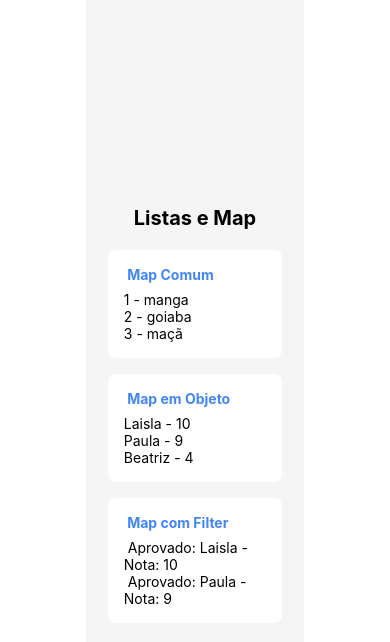
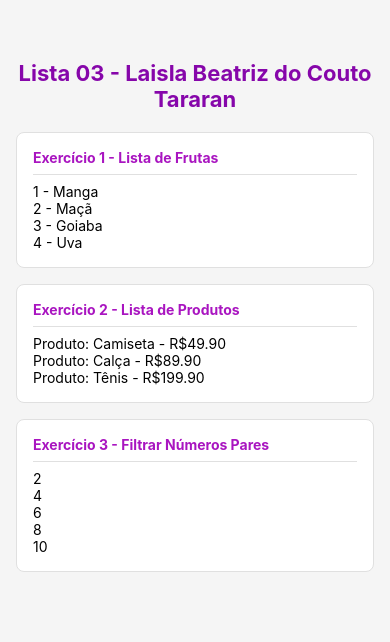
Before and after one commit to laisla-tararan/first-app, a React Native app: screen / in a window 390 px wide. Shown: the top 642 px of the page. Built offline with nearby package versions, Linux system fonts and the light colour scheme.

Commit message:
exercicios aula 02/03

```diff
--- a/src/App.js
+++ b/src/App.js
@@ -1,11 +1,13 @@
 import { StatusBar } from 'expo-status-bar';
 import { StyleSheet, Text, View } from 'react-native';
-import Exemplo04 from './jsx_examples/exemplo-04-listas';
+import Lista01 from './exercicios/lista01';
+import Lista02 from './exercicios/lista02';
+import Lista03 from './exercicios/lista03';
 
 export default function App() {
   return (
     <View style={styles.container}>
-      <Exemplo04 />
+      <Lista03/>
     </View>
   );
 }
--- /dev/null
+++ b/src/exercicios/lista01.js
@@ -0,0 +1,80 @@
+import { View, Text, ScrollView, StyleSheet } from "react-native";
+
+export default function Lista01() {
+    /** Para o ex.2 */
+    const linguagem = 'JavaScript';
+    const ano = 2025;
+
+    /** Para o ex.3 */
+    const preco = 49.9;
+    function formatarPreco(preco) {
+        return `Este preço corresponde a R$${preco.toFixed(2)}`
+    }
+
+    return (
+        <ScrollView style={styles.container}>
+            <Text style={styles.titulo}>
+                Lista 01 - Laisla Beatriz do Couto Tararan
+            </Text>
+
+            <View style={styles.card}>
+                <Text style={styles.label}>
+                Exercício 1 - View com Text
+                </Text>
+                <Text style={styles.texto}> Olá </Text>
+                <Text style={styles.texto}> Mundo </Text>
+            </View>
+            <View style={styles.card}>
+                <Text style={styles.label}>
+                Exercício 2 — Variáveis no JSX
+                </Text>
+                <Text style={styles.texto}> Linguagem: {linguagem} </Text>
+                <Text style={styles.texto}> Ano: {ano} </Text>
+            </View>
+            <View style={styles.card}>
+                <Text style={styles.label}>
+                Exercício 3 — Função no JSX
+                </Text>
+                <Text style={styles.texto}> {formatarPreco(preco)} </Text>
+            </View>
+        </ScrollView>
+    );
+}
+
+const styles = StyleSheet.create({
+    container: {
+        flex: 1,
+        backgroundColor: "#F5F5F5",
+        paddingTop: 60,
+    },
+    titulo: {
+        fontSize: 22,
+        fontWeight: "bold",
+        textAlign: "center",
+        marginBottom: 20,
+        color: "#8606aa",
+    },
+    card: {
+        backgroundColor: "#FFF",
+        marginHorizontal: 16,
+        marginBottom: 16,
+        padding: 16,
+        borderRadius: 8,
+        borderWidth: 1,
+        borderColor: "#E0E0E0",
+    },
+    label: {
+        fontSize: 14,
+        fontWeight: "bold",
+        color: "#a915c0",
+        marginBottom: 8,
+        borderBottomWidth: 1,
+        borderBottomColor: "#E0E0E0",
+        paddingBottom: 8,
+    },
+    texto: {
+        fontSize: 14,
+        color: "#424242",
+        lineHeight: 22,
+    },
+});
--- /dev/null
+++ b/src/exercicios/lista02.js
@@ -0,0 +1,89 @@
+import { View, Text, ScrollView, StyleSheet } from "react-native";
+
+export default function Lista02() {
+    /** Para o ex.1 */
+    const loja_aberta = true;
+
+    /** Para o ex.2 */
+    const tem_promocao = true;
+
+    /** Para o ex.3 */
+    const nota = 6;
+    function validarNota(nota){
+        if(nota >= 7) {
+            return <Text style={{color: 'green'}}> Aprovado </Text>
+        } else if ((nota >= 5) && (nota < 7)){
+            return <Text style={{color: 'yellow'}}> Recuperação</Text>
+        } else {
+            return <Text style={{color: 'red'}}> Reprovado </Text>
+        };
+    }
+
+    return (
+        <ScrollView style={styles.container}>
+            <Text style={styles.titulo}>
+                Lista 02 - Laisla Beatriz do Couto Tararan
+            </Text>
+
+            <View style={styles.card}>
+                <Text style={styles.label}>
+                    Exercício 1 - Operador Ternário
+                </Text>
+                <Text style={styles.texto}>
+                    Status: {loja_aberta ? 'Aberto' : 'Fechado'}
+                </Text>
+            </View>
+            <View style={styles.card}>
+                <Text style={styles.label}>
+                    Exercício 2- Operador &&
+                </Text>
+                {tem_promocao &&
+                    <Text style={styles.texto}> Promoção ativa! Aproveite os descontos. </Text>}
+            </View>
+            <View style={styles.card}>
+                <Text style={styles.label}>
+                    Exercício 3 - Condicional com Múltiplas Condições
+                </Text>
+                {validarNota(nota)}
+            </View>
+        </ScrollView>
+    );
+}
+
+const styles = StyleSheet.create({
+    container: {
+        flex: 1,
+        backgroundColor: "#F5F5F5",
+        paddingTop: 60,
+    },
+    titulo: {
+        fontSize: 22,
+        fontWeight: "bold",
+        textAlign: "center",
+        marginBottom: 20,
+        color: "#8606aa",
+    },
+    card: {
+        backgroundColor: "#FFF",
+        marginHorizontal: 16,
+        marginBottom: 16,
+        padding: 16,
+        borderRadius: 8,
+        borderWidth: 1,
+        borderColor: "#E0E0E0",
+    },
+    label: {
+        fontSize: 14,
+        fontWeight: "bold",
+        color: "#a915c0",
+        marginBottom: 8,
+        borderBottomWidth: 1,
+        borderBottomColor: "#E0E0E0",
+        paddingBottom: 8,
+    },
+    texto: {
+        fontSize: 14,
+        color: "#424242",
+        lineHeight: 22,
+    },
+});
--- /dev/null
+++ b/src/exercicios/lista03.js
@@ -0,0 +1,93 @@
+import { View, Text, ScrollView, StyleSheet } from "react-native";
+
+export default function Lista03() {
+    /** Para o ex.1  */
+    const frutas = ['Manga', 'Maçã', 'Goiaba', 'Uva']
+
+    /** Para o ex. 2 */
+    const produtos = [
+        {id: 1, nome: 'Camiseta', preco: 49.90},
+        {id: 2, nome: 'Calça', preco: 89.90},
+        {id: 3, nome: 'Tênis', preco: 199.90}
+    ]
+
+    /** Para o ex.3 */
+    const numeros = [1, 2, 3, 4, 5, 6, 7, 8, 9, 10]
+
+    return (
+        <ScrollView style={styles.container}>
+            <Text style={styles.titulo}>
+                Lista 03 - Laisla Beatriz do Couto Tararan
+            </Text>
+
+            <View style={styles.card}>
+                <Text style={styles.label}>
+                    Exercício 1 - Lista de Frutas
+                </Text>
+                {frutas.map((fruta, index) => (
+                    <Text key={index}>
+                        {index + 1} - {fruta}
+                    </Text>
+                ))}
+            </View>
+            <View style={styles.card}>
+                <Text style={styles.label}>
+                    Exercício 2 - Lista de Produtos
+                </Text>
+                {produtos.map((produto) => (
+                    <Text key={produto.id}>
+                        Produto: {produto.nome} - R${produto.preco.toFixed(2)}
+                    </Text>
+                ))}
+            </View>
+            <View style={styles.card}>
+                <Text style={styles.label}>
+                    Exercício 3 - Filtrar Números Pares
+                </Text>
+                {numeros.filter((numero) => numero % 2 === 0).map((numero) => (
+                    <Text key={numero}>
+                        {numero}
+                    </Text>
+                ))}
+            </View>
+        </ScrollView>
+    );
+}
+
+const styles = StyleSheet.create({
+    container: {
+        flex: 1,
+        backgroundColor: "#F5F5F5",
+        paddingTop: 60,
+    },
+    titulo: {
+        fontSize: 22,
+        fontWeight: "bold",
+        textAlign: "center",
+        marginBottom: 20,
+        color: "#8606aa",
+    },
+    card: {
+        backgroundColor: "#FFF",
+        marginHorizontal: 16,
+        marginBottom: 16,
+        padding: 16,
+        borderRadius: 8,
+        borderWidth: 1,
+        borderColor: "#E0E0E0",
+    },
+    label: {
+        fontSize: 14,
+        fontWeight: "bold",
+        color: "#a915c0",
+        marginBottom: 8,
+        borderBottomWidth: 1,
+        borderBottomColor: "#E0E0E0",
+        paddingBottom: 8,
+    },
+    texto: {
+        fontSize: 14,
+        color: "#424242",
+        lineHeight: 22,
+    },
+});
```
